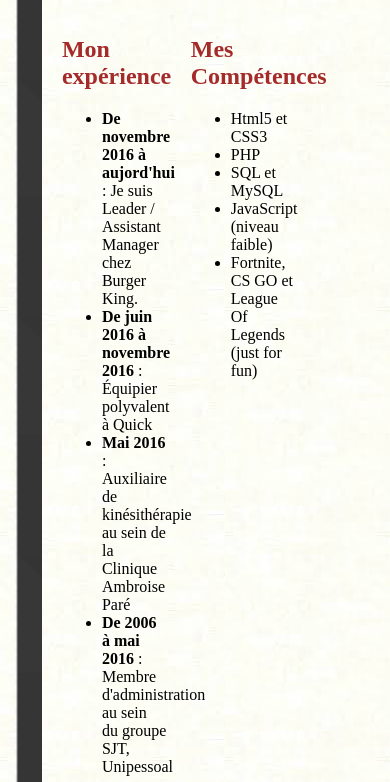
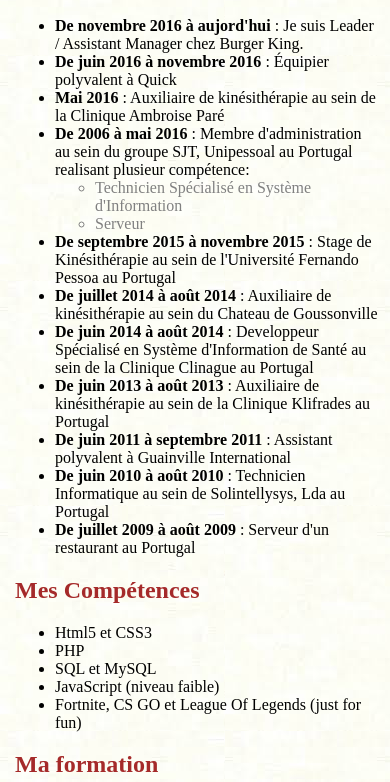
Before and after one commit to jeremytrindade/openclassrooms-cv, a plain HTML site: page index.html in a window 390 px wide. Shown: the part 169-951 px from the top of the page. Drawn offline with Linux system fonts and the light colour scheme; files whose address does not match are found by name.

Commit message:
Addicion de MEDIA <1024px

```diff
--- a/css/style.css
+++ b/css/style.css
@@ -51,3 +51,20 @@ body{
 header img{
     max-width: 100px;
 }
+@media all and (max-width: 1024px)
+{
+    #preto
+    {
+        display: none;
+    }
+    section
+    {
+        display: block;
+    }
+    #competences, #formation, #experience{
+        display: block;
+        max-width: 99.5%;
+        margin: 10px;
+    }
+
+}
```
